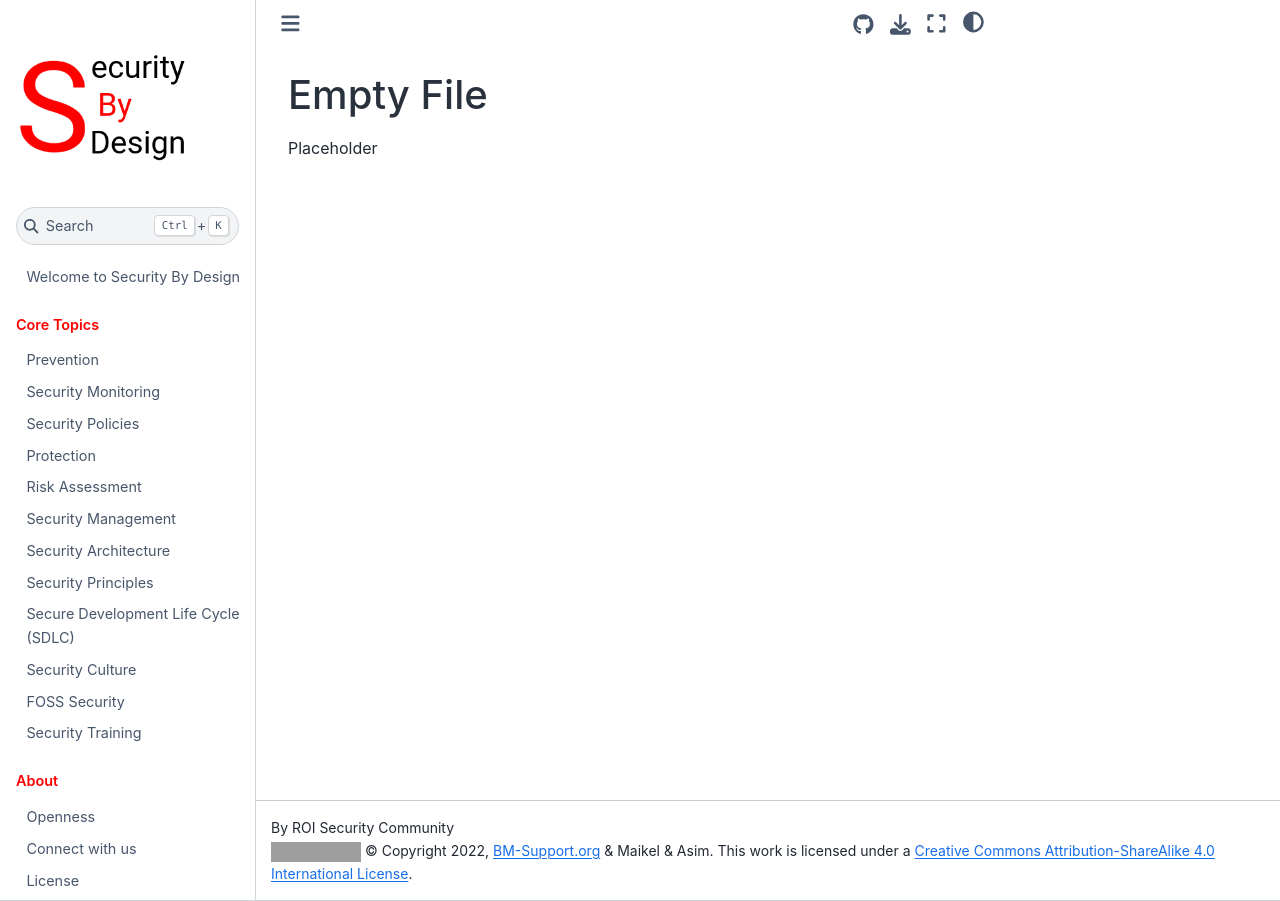
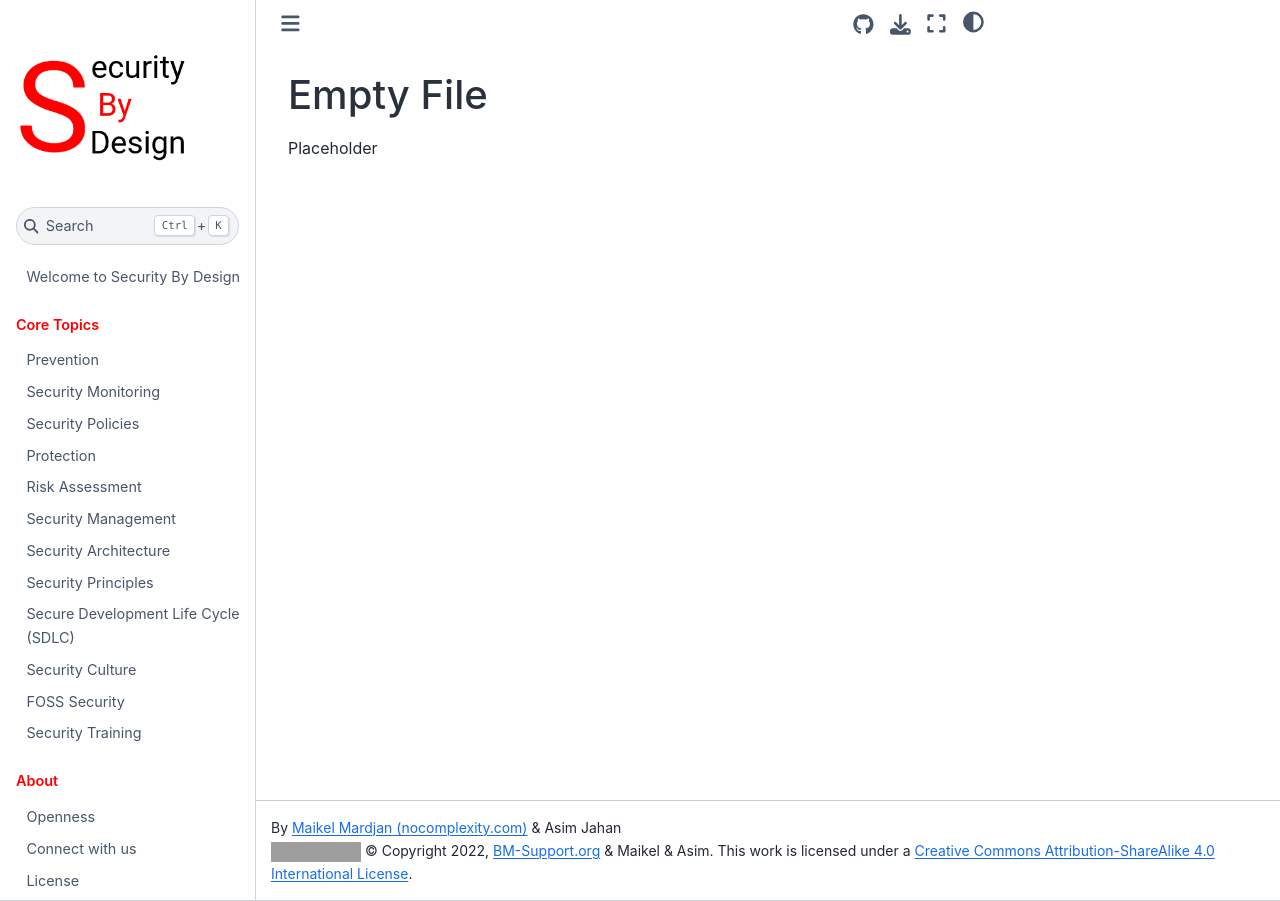
Before and after one commit to nocomplexity/securitybydesign, a Jupyter Book: the page built from empty.md, in a window 1280 px wide. Built offline with Jupyter Book 1.0.4 settings and Sphinx 7.4.7 and the Sphinx Book theme 1.1.4, drawn with Linux system fonts in a browser that asks for light colours; grey boxes are pictures that could not be loaded.

Commit message:
footer corrected

```diff
--- a/_config.yml
+++ b/_config.yml
@@ -2,7 +2,7 @@
 # Learn more at https://jupyterbook.org/customize/config.html
 
 title: ""
-author: ROI Security Community
+author: '<a href="https://nocomplexity.com/">Maikel Mardjan (nocomplexity.com)</a> & Asim Jahan'
 logo: images/securitybydesign.png
 
 
```
